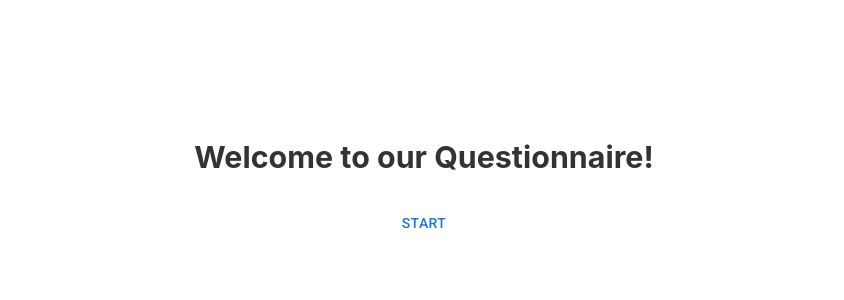
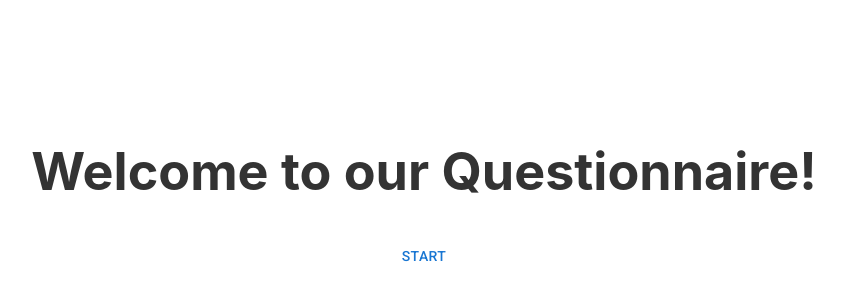
Before and after one commit to mding5692/questionnaire-frontend, a React (Create React App) app: page / in a window 1280 px wide. Shown: the part 210-510 px from the top of the page, without its empty margins (216-1060 px from the left). Built offline with nearby package versions, Linux system fonts and the light colour scheme.

Commit message:
feat: cleanup input validation code

```diff
--- a/src/app/App.tsx
+++ b/src/app/App.tsx
@@ -10,7 +10,11 @@ import data from "../data/questions.json";
 import { PossibleAnswers } from "../data/types";
 import "./App.css";
 
-const QUESTIONNAIRE_NOT_STARTED = -1;
+const QUESTIONNAIRE_STATE = {
+  NOT_STARTED: -1,
+  STARTED: 0,
+};
+const { NOT_STARTED, STARTED } = QUESTIONNAIRE_STATE;
 
 export interface Question {
   questionType: string;
@@ -20,44 +24,47 @@ export interface Question {
   selectedAnswers?: PossibleAnswers;
 }
 
-type Questions = Question[];
-
 const App = () => {
-  const [stage, setStage] = useState(QUESTIONNAIRE_NOT_STARTED);
-  const [questions, setQuestions] = useState<Questions>(data);
+  const [stage, setStage] = useState(NOT_STARTED);
+  const [questions, setQuestions] = useState<Question[]>(data);
   const [showErrorForRequired, setShowErrorForRequired] = useState(false);
 
-  const currQuestion = QUESTIONNAIRE_NOT_STARTED && questions[stage];
+  const startedQuestionnaire = stage >= STARTED;
+  const reachedEndOfQuestionnaire = stage === questions.length;
+  const currQuestion = startedQuestionnaire && questions[stage];
 
   const onSubmit = (e: FormEvent<HTMLFormElement>) => {
     e.preventDefault();
     console.log("submitted");
   };
 
+  const onStartButtonClick = () => setStage(STARTED);
+
   const onNextButtonClick = () => {
-    if (currQuestion?.required && !currQuestion.selectedAnswers) {
+    if (currQuestion) {
+      const notFilledOutRequiredQuestion =
+        currQuestion.required &&
+        (currQuestion?.selectedAnswers === undefined ||
+          (Array.isArray(currQuestion.selectedAnswers) &&
+            !currQuestion.selectedAnswers?.length));
+      if (notFilledOutRequiredQuestion) {
         setShowErrorForRequired(true);
-      return;
-    }
-    if (stage < questions.length) {
+      } else if (stage < questions.length) {
         setShowErrorForRequired(false);
         setStage(stage + 1);
       }
-  };
-
-  const onBackButtonClick = () => {
-    if (stage >= 0) {
-      setStage(stage - 1);
     }
   };
 
-  const onUpdateAnswers = (answers: PossibleAnswers) => {
+  const onBackButtonClick = () => startedQuestionnaire && setStage(stage - 1);
+
+  const onUpdateAnswers = (selectedAnswers: PossibleAnswers) => {
     setShowErrorForRequired(false);
     const newQuestions = questions.map((question, index) => {
       if (index === stage) {
         return {
           ...question,
-          selectedAnswers: answers,
+          selectedAnswers,
         };
       }
       return question;
@@ -65,30 +72,31 @@ const App = () => {
     setQuestions(newQuestions);
   };
 
-  console.log(stage);
-
   return (
     <div className="app">
+      {stage === NOT_STARTED && (
+        <div>
+          <h1>
+            {questions.length ? "Welcome to our Questionnaire!" : "Loading..."}
+          </h1>
+          <Button onClick={onStartButtonClick}>Start</Button>
+        </div>
+      )}
+      {startedQuestionnaire && (
         <form onSubmit={onSubmit}>
+          {currQuestion && (
+            <>
               <div className="question">
-          {!questions.length && <h1>Loading...</h1>}
-          {questions.length && stage < questions.length && (
-            <h3>
-              {stage === QUESTIONNAIRE_NOT_STARTED
-                ? "Welcome to our Questionnaire!"
-                : currQuestion.question}
-            </h3>
-          )}
-          {stage === QUESTIONNAIRE_NOT_STARTED && (
-            <Button onClick={onNextButtonClick}>Start</Button>
-          )}
-          {currQuestion?.required && (
+                <h3>{currQuestion.question}</h3>
+                {currQuestion.required && (
                   <p className={showErrorForRequired ? "error_text" : ""}>
                     This is a mandatory question, you need to answer to move on.
                   </p>
                 )}
               </div>
-        {stage >= 0 && stage < questions.length && (
+              {reachedEndOfQuestionnaire ? (
+                <Button type="submit">Submit</Button>
+              ) : (
                 <Answers
                   questionType={currQuestion.questionType}
                   answers={currQuestion.answers}
@@ -96,16 +104,16 @@ const App = () => {
                   userAnswers={currQuestion.selectedAnswers}
                 />
               )}
-        {stage === questions.length && <Button type="submit">Submit</Button>}
-        {stage >= 0 && (
               <div className="action_btns">
                 <Button onClick={onBackButtonClick}>Back</Button>
-            {stage < questions.length && (
+                {!reachedEndOfQuestionnaire && (
                   <Button onClick={onNextButtonClick}>Next</Button>
                 )}
               </div>
+            </>
           )}
         </form>
+      )}
     </div>
   );
 };
--- a/src/components/Answers/Answers.tsx
+++ b/src/components/Answers/Answers.tsx
@@ -25,16 +25,15 @@ interface BooleanBtnProps {
 
 const { TEXTBOX, BOOLEAN, DROPDOWN, CHECKBOX } = QUESTION_TYPES;
 
-const BooleanBtn = ({ label, onClick, selected }: BooleanBtnProps) =>
-  selected ? (
-    <Button onClick={onClick} color="success" variant="contained">
-      {label}
-    </Button>
-  ) : (
-    <Button onClick={onClick} variant="contained">
-      {label}
-    </Button>
-  );
+const BooleanBtn = ({ label, onClick, selected }: BooleanBtnProps) => (
+  <Button
+    onClick={onClick}
+    color={selected ? "success" : "primary"}
+    variant="contained"
+  >
+    {label}
+  </Button>
+);
 
 const Answers = ({
   questionType,
@@ -46,6 +45,7 @@ const Answers = ({
     if (typeof userAnswers === "boolean") {
       return;
     }
+    console.log(userAnswers);
     const newAnswers = isPreviouslyChecked
       ? userAnswers.filter((a) => a !== answer)
       : [...userAnswers, answer];
@@ -114,13 +114,16 @@ const Answers = ({
             }
             const FormCheckbox = () => (
               <Checkbox
-                key={answer}
                 checked={isChecked}
                 onChange={() => onCheckboxChange(isChecked, answer)}
               />
             );
             return (
-              <FormControlLabel control={<FormCheckbox />} label={answer} />
+              <FormControlLabel
+                key={answer}
+                control={<FormCheckbox />}
+                label={answer}
+              />
             );
           })}
         </>
--- a/src/data/questions.json
+++ b/src/data/questions.json
@@ -15,6 +15,11 @@
     "questionType": "boolean",
     "question": "The following is a list of the 5 most common causes of death in the United States. Which of the following is NOT one of the 5 most common causes of death in the United States?",
     "required": false
+  },
+  {
+    "questionType": "boolean",
+    "question": "The following is a list of the 5 most common causes of death in the United States. Which of the following is NOT one of the 5 most common causes of death in the United States?",
+    "required": true
   },
   {
     "questionType": "checkbox",
```
Lines whose indentation alone changed are shown as unchanged.
